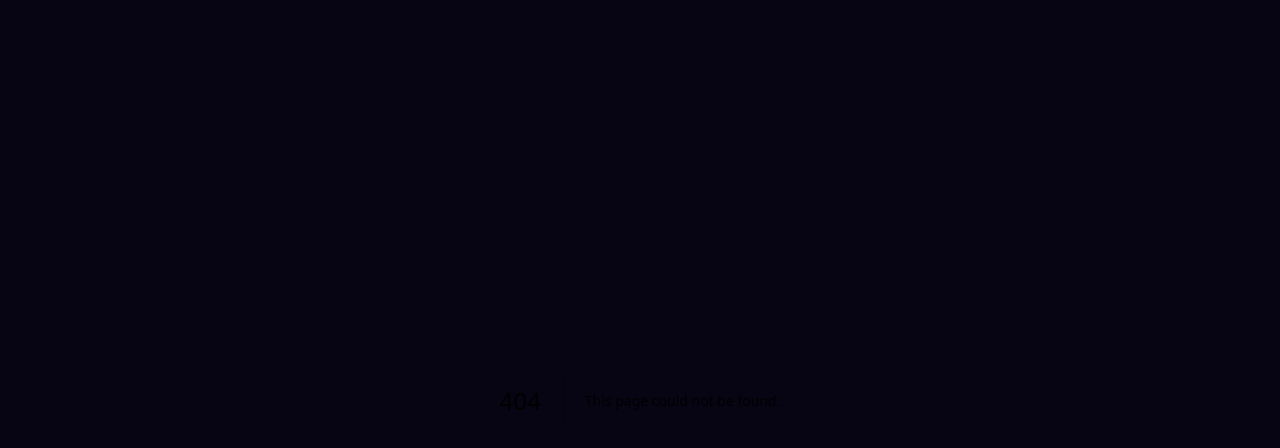
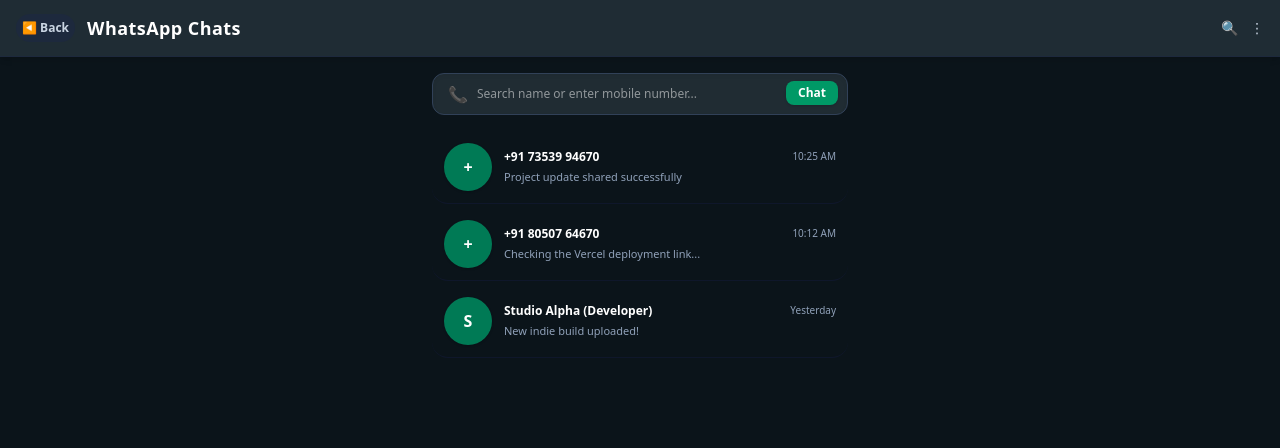
Before and after one commit to Patil-IndiePulse/IndiePulse, a Next.js app: page /chat in a window 1280 px wide. Before the commit this address had no page. Shown: the top 448 px of the page. Built offline with nearby package versions, Linux system fonts and the light colour scheme.

Commit message:
feat: translate chat page comments to english cleanly

```diff
--- /dev/null
+++ b/app/chat/page.tsx
@@ -0,0 +1,172 @@
+'use client';
+
+import { useState } from 'react';
+import { useRouter } from 'next/navigation';
+
+export default function ChatPage() {
+  const router = useRouter();
+  const [searchQuery, setSearchQuery] = useState('');
+  const [activeChat, setActiveChat] = useState<any>(null);
+  const [messageText, setMessageText] = useState('');
+
+  // Initial contacts / chat list
+  const [chats, setChats] = useState([
+    { id: '1', name: '+91 73539 94670', lastMsg: 'Project update shared successfully', time: '10:25 AM' },
+    { id: '2', name: '+91 80507 64670', lastMsg: 'Checking the Vercel deployment link...', time: '10:12 AM' },
+    { id: '3', name: 'Studio Alpha (Developer)', lastMsg: 'New indie build uploaded!', time: 'Yesterday' }
+  ]);
+
+  const [messages, setMessages] = useState<Record<string, { sender: string; text: string; time: string; isMe: boolean }[]>>({
+    '1': [
+      { sender: '+91 73539 94670', text: 'Project update shared successfully', time: '10:25 AM', isMe: false }
+    ],
+    '2': [
+      { sender: '+91 80507 64670', text: 'Checking the Vercel deployment link...', time: '10:12 AM', isMe: false }
+    ],
+    '3': [
+      { sender: 'Studio Alpha', text: 'New indie build uploaded!', time: 'Yesterday', isMe: false }
+    ]
+  });
+
+  // Handle number search and starting a direct chat
+  const handleStartChat = (e: React.FormEvent) => {
+    e.preventDefault();
+    if (!searchQuery.trim()) return;
+
+    const query = searchQuery.trim();
+    let existing = chats.find(c => c.name.includes(query));
+
+    if (!existing) {
+      const newChatObj = { id: Date.now().toString(), name: query, lastMsg: 'Direct chat started', time: 'Just now' };
+      setChats([newChatObj, ...chats]);
+      setActiveChat(newChatObj);
+    } else {
+      setActiveChat(existing);
+    }
+    setSearchQuery('');
+  };
+
+  const handleSendMessage = (e: React.FormEvent) => {
+    e.preventDefault();
+    if (!messageText.trim() || !activeChat) return;
+
+    const newMsg = {
+      sender: 'You',
+      text: messageText,
+      time: new Date().toLocaleTimeString([], { hour: '2-digit', minute: '2-digit' }),
+      isMe: true
+    };
+
+    setMessages(prev => ({
+      ...prev,
+      [activeChat.id]: [...(prev[activeChat.id] || []), newMsg]
+    }));
+    setMessageText('');
+  };
+
+  return (
+    <main className="min-h-screen bg-[#0b141a] text-white flex flex-col font-sans select-none">
+
+      {/* WhatsApp Style Top Header */}
+      <div className="w-full bg-[#1f2c34] px-4 py-3.5 flex items-center justify-between border-b border-slate-800 shadow-md">
+        <div className="flex items-center gap-3">
+          <button
+            onClick={() => {
+              if (activeChat) setActiveChat(null);
+              else router.push('/');
+            }}
+            className="p-1.5 rounded-full bg-slate-800 hover:bg-slate-700 text-slate-300 text-xs font-bold cursor-pointer"
+          >
+            ◀ Back
+          </button>
+          <h1 className="text-lg font-bold text-white tracking-wide">
+            {activeChat ? activeChat.name : 'WhatsApp Chats'}
+          </h1>
+        </div>
+        <div className="flex items-center gap-3 text-slate-300 text-sm">
+          <span>🔍</span>
+          <span>⋮</span>
+        </div>
+      </div>
+
+      {/* Main Content Area */}
+      {!activeChat ? (
+        <div className="flex-1 flex flex-col p-4 max-w-md mx-auto w-full">
+
+          {/* Number Search / Direct Chat Input Box */}
+          <form onSubmit={handleStartChat} className="mb-4">
+            <div className="relative">
+              <span className="absolute inset-y-0 left-0 flex items-center pl-4 text-slate-400">📞</span>
+              <input
+                type="text"
+                placeholder="Search name or enter mobile number..."
+                value={searchQuery}
+                onChange={(e) => setSearchQuery(e.target.value)}
+                className="w-full py-3 pl-11 pr-4 bg-[#202c33] text-white text-xs rounded-xl border border-slate-700 focus:outline-none focus:border-emerald-500 shadow-inner"
+              />
+              <button type="submit" className="absolute right-2.5 top-2 px-3 py-1 bg-emerald-600 text-white rounded-lg text-xs font-bold shadow">
+                Chat
+              </button>
+            </div>
+          </form>
+
+          {/* Chats List */}
+          <div className="flex-1 space-y-1 overflow-y-auto">
+            {chats.map((chat) => (
+              <div
+                key={chat.id}
+                onClick={() => setActiveChat(chat)}
+                className="flex items-center gap-3 p-3 rounded-2xl hover:bg-[#202c33] cursor-pointer transition-all border-b border-slate-900"
+              >
+                <div className="w-12 h-12 rounded-full bg-emerald-700 flex items-center justify-center font-bold text-base text-white shrink-0 shadow">
+                  {chat.name.charAt(0)}
+                </div>
+                <div className="flex-1 min-w-0">
+                  <div className="flex justify-between items-center mb-1">
+                    <h3 className="text-xs font-bold text-white truncate">{chat.name}</h3>
+                    <span className="text-[10px] text-slate-400 shrink-0">{chat.time}</span>
+                  </div>
+                  <p className="text-[11px] text-slate-400 truncate">{chat.lastMsg}</p>
+                </div>
+              </div>
+            ))}
+          </div>
+
+        </div>
+      ) : (
+        /* Active Chat Conversation Screen */
+        <div className="flex-1 flex flex-col h-[calc(100vh-65px)] bg-[#0b141a]">
+
+          <div className="flex-1 p-4 overflow-y-auto space-y-3 flex flex-col">
+            {(messages[activeChat.id] || []).map((msg, index) => (
+              <div key={index} className={`flex flex-col max-w-[80%] ${msg.isMe ? 'ml-auto items-end' : 'mr-auto items-start'}`}>
+                <div className={`p-3 rounded-2xl text-xs shadow-md ${msg.isMe ? 'bg-[#005c4b] text-white rounded-tr-none' : 'bg-[#202c33] text-slate-100 rounded-tl-none'}`}>
+                  <p className="leading-relaxed">{msg.text}</p>
+                  <span className="block text-[8px] text-slate-400 text-right mt-1">{msg.time}</span>
+                </div>
+              </div>
+            ))}
+          </div>
+
+          <form onSubmit={handleSendMessage} className="bg-[#1f2c34] p-3 flex items-center gap-2 border-t border-slate-800">
+            <input
+              type="text"
+              placeholder="Type a message..."
+              value={messageText}
+              onChange={(e) => setMessageText(e.target.value)}
+              className="flex-1 py-2.5 px-4 rounded-full bg-[#2a3942] text-white text-xs focus:outline-none placeholder-slate-400 shadow-inner"
+            />
+            <button
+              type="submit"
+              className="w-10 h-10 rounded-full bg-emerald-600 hover:bg-emerald-500 text-white flex items-center justify-center text-sm shadow-lg transition-all cursor-pointer shrink-0"
+            >
+              ➤
+            </button>
+          </form>
+
+        </div>
+      )}
+
+    </main>
+  );
+}
```
